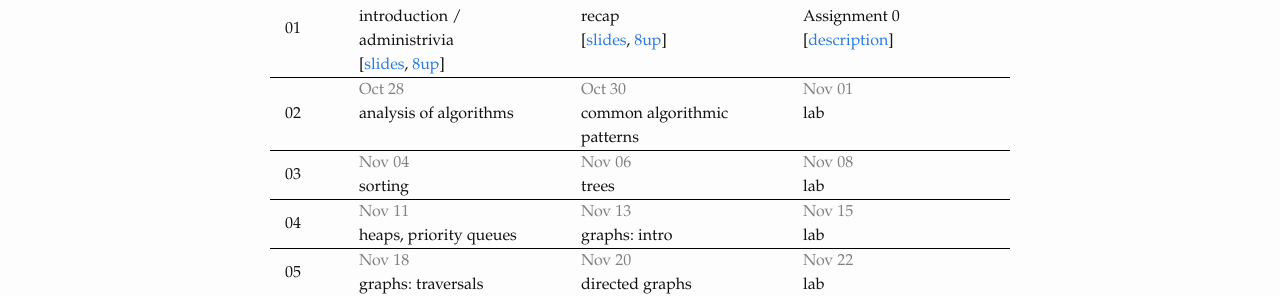
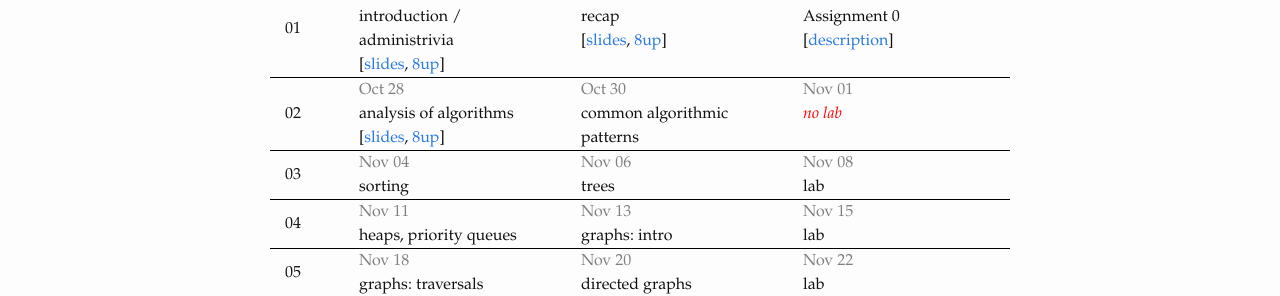
Before and after one commit to dsacl3-2024/dsacl3-2024.github.io, a Jekyll site: the page built from lectures.md, in a window 1280 px wide. Shown: the part 251-547 px from the top of the page. Built offline with Jekyll 4.4.1, drawn with Linux system fonts in a browser that asks for light colours.

Commit message:
Add slides.

```diff
--- a/_data/schedule.yml
+++ b/_data/schedule.yml
@@ -18,10 +18,12 @@
   dates:
     Oct 28:
       topic: analysis of algorithms
+      links:
+        slides: slides/analysis.pdf
+        8up: slides/analysis-handout.pdf
     Oct 30:
       topic: common algorithmic patterns
-    Nov 01:
-      topic: lab
+    Nov 01: no lab
 - week: "03"
   dates:
     Nov 04:
```
Also changed, not shown: 2 other files.
